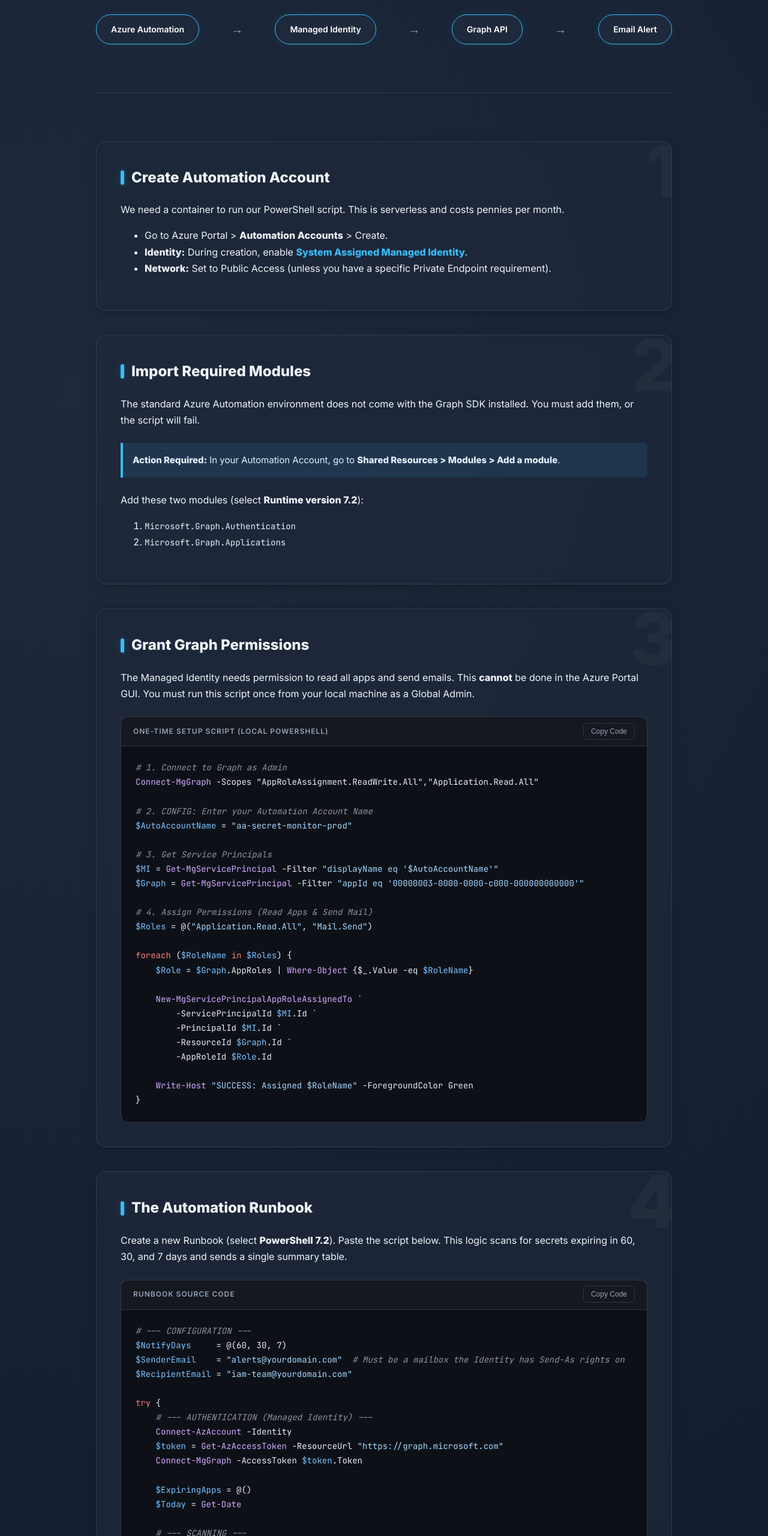
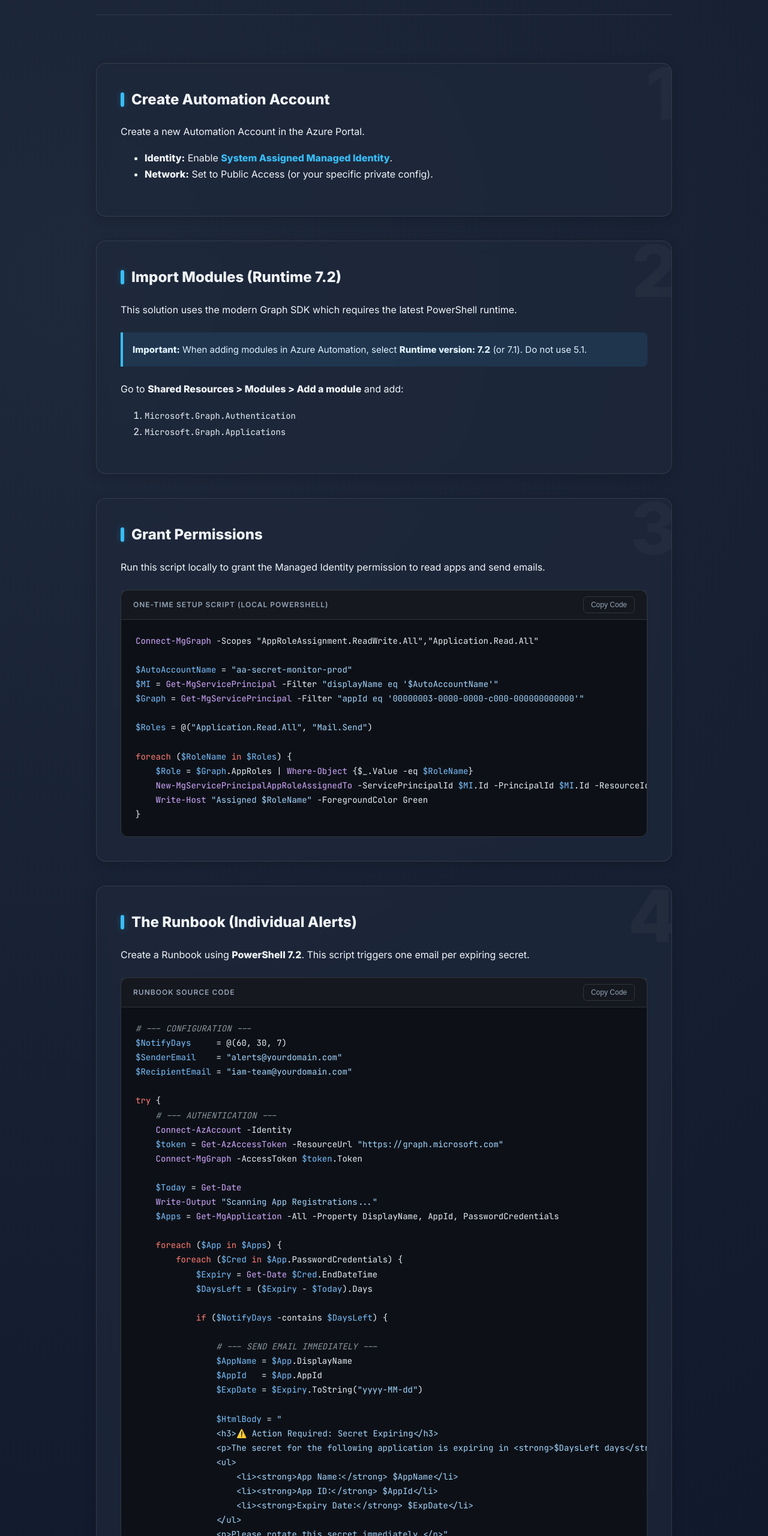
Before and after one commit to manohar2achari-alt/Automaton, a plain HTML site: page index.html in a window 1280 px wide. Shown: the part 240-2800 px from the top of the page at 60% size. Drawn offline with Linux system fonts and the light colour scheme.

Commit message:
Update index.html

```diff
--- a/index.html
+++ b/index.html
@@ -3,9 +3,10 @@
 <head>
 <meta charset="UTF-8">
 <meta name="viewport" content="width=device-width, initial-scale=1.0">
-<title>Azure Secret Monitor | Implementation Guide</title>
-<meta name="description" content="Step-by-step guide to automating Azure App Registration secret expiry alerts using Managed Identity and PowerShell.">
-<meta name="robots" content="noindex, nofollow"> <link rel="preconnect" href="https://fonts.googleapis.com">
+<title>Azure Secret Monitor | Setup Guide</title>
+<meta name="robots" content="noindex, nofollow">
+
+<link rel="preconnect" href="https://fonts.googleapis.com">
 <link href="https://fonts.googleapis.com/css2?family=Inter:wght@300;400;600;800&family=JetBrains+Mono:wght@400;700&display=swap" rel="stylesheet">
 
 <style>
@@ -32,7 +33,6 @@
     -webkit-font-smoothing: antialiased;
   }
 
-  /* LAYOUT */
   .container {
     max-width: 960px;
     margin: 0 auto;
@@ -76,7 +76,6 @@
     overflow: hidden;
   }
 
-  /* Number Badge */
   .step-number {
     position: absolute;
     top: -10px;
@@ -106,28 +105,6 @@
     box-shadow: 0 0 10px var(--accent-glow);
   }
 
-  /* DIAGRAM FLOW */
-  .flow-diagram {
-    display: flex;
-    justify-content: space-between;
-    align-items: center;
-    margin: 40px 0;
-    flex-wrap: wrap;
-    gap: 20px;
-  }
-  .flow-node {
-    background: #1e293b;
-    border: 1px solid var(--accent);
-    padding: 12px 24px;
-    border-radius: 50px;
-    font-size: 14px;
-    font-weight: 600;
-    text-align: center;
-    color: #fff;
-    box-shadow: 0 0 15px rgba(56, 189, 248, 0.1);
-  }
-  .flow-arrow { color: var(--text-secondary); font-size: 20px; }
-
   /* CODE BLOCKS */
   .code-container {
     background: var(--code-bg);
@@ -151,11 +128,7 @@
     letter-spacing: 1px;
   }
 
-  pre {
-    margin: 0;
-    padding: 24px;
-    overflow-x: auto;
-  }
+  pre { margin: 0; padding: 24px; overflow-x: auto; }
 
   code {
     font-family: 'JetBrains Mono', monospace;
@@ -163,7 +136,7 @@
     color: #e6edf3;
   }
 
-  /* SYNTAX HIGHLIGHTING (Manual) */
+  /* SYNTAX HIGHLIGHTING */
   .kwd { color: #ff7b72; } /* Keywords (pink) */
   .str { color: #a5d6ff; } /* Strings (blue) */
   .var { color: #79c0ff; } /* Variables (light blue) */
@@ -187,7 +160,7 @@
     border-color: var(--accent);
   }
 
-  /* WARNING/INFO BOX */
+  /* INFO BOX */
   .info-box {
     background: rgba(56, 189, 248, 0.1);
     border-left: 4px solid var(--accent);
@@ -206,13 +179,6 @@
     padding-top: 40px;
     border-top: 1px solid var(--border);
   }
-
-  /* RESPONSIVE */
-  @media (max-width: 768px) {
-    h1 { font-size: 32px; }
-    .flow-diagram { flex-direction: column; }
-    .flow-arrow { transform: rotate(90deg); }
-  }
 </style>
 </head>
 <body>
@@ -222,36 +188,26 @@
   <header>
     <h1>Azure Secret Monitor</h1>
     <div class="subtitle">Automated Security Hygiene for IAM Teams</div>
-    <div class="flow-diagram">
-      <div class="flow-node">Azure Automation</div>
-      <div class="flow-arrow">→</div>
-      <div class="flow-node">Managed Identity</div>
-      <div class="flow-arrow">→</div>
-      <div class="flow-node">Graph API</div>
-      <div class="flow-arrow">→</div>
-      <div class="flow-node">Email Alert</div>
-    </div>
   </header>
 
   <div class="step-card">
     <div class="step-number">1</div>
     <h2>Create Automation Account</h2>
-    <p>We need a container to run our PowerShell script. This is serverless and costs pennies per month.</p>
+    <p>Create a new Automation Account in the Azure Portal.</p>
     <ul>
-      <li>Go to Azure Portal > <strong>Automation Accounts</strong> > Create.</li>
-      <li><strong>Identity:</strong> During creation, enable <strong style="color:var(--accent)">System Assigned Managed Identity</strong>.</li>
-      <li><strong>Network:</strong> Set to Public Access (unless you have a specific Private Endpoint requirement).</li>
+      <li><strong>Identity:</strong> Enable <strong style="color:var(--accent)">System Assigned Managed Identity</strong>.</li>
+      <li><strong>Network:</strong> Set to Public Access (or your specific private config).</li>
     </ul>
   </div>
 
   <div class="step-card">
     <div class="step-number">2</div>
-    <h2>Import Required Modules</h2>
-    <p>The standard Azure Automation environment does not come with the Graph SDK installed. You must add them, or the script will fail.</p>
+    <h2>Import Modules (Runtime 7.2)</h2>
+    <p>This solution uses the modern Graph SDK which requires the latest PowerShell runtime.</p>
     <div class="info-box">
-      <strong>Action Required:</strong> In your Automation Account, go to <strong>Shared Resources > Modules > Add a module</strong>.
+      <strong>Important:</strong> When adding modules in Azure Automation, select <strong>Runtime version: 7.2</strong> (or 7.1). Do not use 5.1.
     </div>
-    <p>Add these two modules (select <strong>Runtime version 7.2</strong>):</p>
+    <p>Go to <strong>Shared Resources > Modules > Add a module</strong> and add:</p>
     <ol>
       <li><code>Microsoft.Graph.Authentication</code></li>
       <li><code>Microsoft.Graph.Applications</code></li>
@@ -260,45 +216,34 @@
 
   <div class="step-card">
     <div class="step-number">3</div>
-    <h2>Grant Graph Permissions</h2>
-    <p>The Managed Identity needs permission to read all apps and send emails. This <strong>cannot</strong> be done in the Azure Portal GUI. You must run this script once from your local machine as a Global Admin.</p>
+    <h2>Grant Permissions</h2>
+    <p>Run this script locally to grant the Managed Identity permission to read apps and send emails.</p>
 
     <div class="code-container">
       <div class="code-header">
         <span>One-Time Setup Script (Local PowerShell)</span>
         <button class="copy-btn" onclick="copyCode('code1')">Copy Code</button>
       </div>
-      <pre><code id="code1"><span class="cmt"># 1. Connect to Graph as Admin</span>
-<span class="cmd">Connect-MgGraph</span> -Scopes "AppRoleAssignment.ReadWrite.All","Application.Read.All"
+      <pre><code id="code1"><span class="cmd">Connect-MgGraph</span> -Scopes "AppRoleAssignment.ReadWrite.All","Application.Read.All"
 
-<span class="cmt"># 2. CONFIG: Enter your Automation Account Name</span>
 <span class="var">$AutoAccountName</span> = <span class="str">"aa-secret-monitor-prod"</span>
-
-<span class="cmt"># 3. Get Service Principals</span>
 <span class="var">$MI</span> = <span class="cmd">Get-MgServicePrincipal</span> -Filter <span class="str">"displayName eq '$AutoAccountName'"</span>
 <span class="var">$Graph</span> = <span class="cmd">Get-MgServicePrincipal</span> -Filter <span class="str">"appId eq '00000003-0000-0000-c000-000000000000'"</span>
 
-<span class="cmt"># 4. Assign Permissions (Read Apps & Send Mail)</span>
 <span class="var">$Roles</span> = @(<span class="str">"Application.Read.All"</span>, <span class="str">"Mail.Send"</span>)
 
 <span class="kwd">foreach</span> (<span class="var">$RoleName</span> <span class="kwd">in</span> <span class="var">$Roles</span>) {
     <span class="var">$Role</span> = <span class="var">$Graph</span>.AppRoles | <span class="cmd">Where-Object</span> {$_.Value -eq <span class="var">$RoleName</span>}
-
-    <span class="cmd">New-MgServicePrincipalAppRoleAssignedTo</span> `
-        -ServicePrincipalId <span class="var">$MI</span>.Id `
-        -PrincipalId <span class="var">$MI</span>.Id `
-        -ResourceId <span class="var">$Graph</span>.Id `
-        -AppRoleId <span class="var">$Role</span>.Id
-
-    <span class="cmd">Write-Host</span> <span class="str">"SUCCESS: Assigned $RoleName"</span> -ForegroundColor Green
+    <span class="cmd">New-MgServicePrincipalAppRoleAssignedTo</span> -ServicePrincipalId <span class="var">$MI</span>.Id -PrincipalId <span class="var">$MI</span>.Id -ResourceId <span class="var">$Graph</span>.Id -AppRoleId <span class="var">$Role</span>.Id
+    <span class="cmd">Write-Host</span> <span class="str">"Assigned $RoleName"</span> -ForegroundColor Green
 }</code></pre>
     </div>
   </div>
 
   <div class="step-card">
     <div class="step-number">4</div>
-    <h2>The Automation Runbook</h2>
-    <p>Create a new Runbook (select <strong>PowerShell 7.2</strong>). Paste the script below. This logic scans for secrets expiring in 60, 30, and 7 days and sends a single summary table.</p>
+    <h2>The Runbook (Individual Alerts)</h2>
+    <p>Create a Runbook using <strong>PowerShell 7.2</strong>. This script triggers one email per expiring secret.</p>
 
     <div class="code-container">
       <div class="code-header">
@@ -307,19 +252,16 @@
       </div>
       <pre><code id="code2"><span class="cmt"># --- CONFIGURATION ---</span>
 <span class="var">$NotifyDays</span>     = @(60, 30, 7)
-<span class="var">$SenderEmail</span>    = <span class="str">"alerts@yourdomain.com"</span>  <span class="cmt"># Must be a mailbox the Identity has Send-As rights on</span>
+<span class="var">$SenderEmail</span>    = <span class="str">"alerts@yourdomain.com"</span>
 <span class="var">$RecipientEmail</span> = <span class="str">"iam-team@yourdomain.com"</span>
 
 <span class="kwd">try</span> {
-    <span class="cmt"># --- AUTHENTICATION (Managed Identity) ---</span>
+    <span class="cmt"># --- AUTHENTICATION ---</span>
     <span class="cmd">Connect-AzAccount</span> -Identity
     <span class="var">$token</span> = <span class="cmd">Get-AzAccessToken</span> -ResourceUrl <span class="str">"https://graph.microsoft.com"</span>
     <span class="cmd">Connect-MgGraph</span> -AccessToken <span class="var">$token</span>.Token
 
-    <span class="var">$ExpiringApps</span> = @()
     <span class="var">$Today</span> = <span class="cmd">Get-Date</span>
-
-    <span class="cmt"># --- SCANNING ---</span>
     <span class="cmd">Write-Output</span> <span class="str">"Scanning App Registrations..."</span>
     <span class="var">$Apps</span> = <span class="cmd">Get-MgApplication</span> -All -Property DisplayName, AppId, PasswordCredentials
 
@@ -329,51 +271,36 @@
             <span class="var">$DaysLeft</span> = (<span class="var">$Expiry</span> - <span class="var">$Today</span>).Days
 
             <span class="kwd">if</span> (<span class="var">$NotifyDays</span> -contains <span class="var">$DaysLeft</span>) {
-                <span class="var">$ExpiringApps</span> += [PSCustomObject]@{
-                    Name       = <span class="var">$App</span>.DisplayName
-                    AppId      = <span class="var">$App</span>.AppId
-                    DaysLeft   = <span class="var">$DaysLeft</span>
-                    ExpiryDate = <span class="var">$Expiry</span>.ToString(<span class="str">"yyyy-MM-dd"</span>)
-                }
-            }
-        }
-    }
 
-    <span class="cmt"># --- REPORTING ---</span>
-    <span class="kwd">if</span> (<span class="var">$ExpiringApps</span>.Count -gt 0) {
-        <span class="var">$Style</span> = <span class="str">"border: 1px solid #ddd; padding: 8px;"</span>
-        <span class="var">$Rows</span> = <span class="str">""</span>
+                <span class="cmt"># --- SEND EMAIL IMMEDIATELY ---</span>
+                <span class="var">$AppName</span> = <span class="var">$App</span>.DisplayName
+                <span class="var">$AppId</span>   = <span class="var">$App</span>.AppId
+                <span class="var">$ExpDate</span> = <span class="var">$Expiry</span>.ToString(<span class="str">"yyyy-MM-dd"</span>)
 
-        <span class="kwd">foreach</span> (<span class="var">$Row</span> <span class="kwd">in</span> <span class="var">$ExpiringApps</span>) {
-            <span class="var">$Rows</span> += <span class="str">"&lt;tr&gt;&lt;td style='$Style'&gt;$($Row.Name)&lt;/td&gt;&lt;td style='$Style'&gt;$($Row.DaysLeft)&lt;/td&gt;&lt;td style='$Style'&gt;$($Row.ExpiryDate)&lt;/td&gt;&lt;/tr&gt;"</span>
-        }
-
-        <span class="var">$Body</span> = <span class="str">"
-        &lt;h3 style='font-family:sans-serif;'&gt;⚠️ App Secrets Expiring&lt;/h3&gt;
-        &lt;table style='border-collapse:collapse; width:100%; font-family:sans-serif;'&gt;
-            &lt;tr style='background-color:#f2f2f2;'&gt;
-                &lt;th style='$Style'&gt;App Name&lt;/th&gt;
-                &lt;th style='$Style'&gt;Days Left&lt;/th&gt;
-                &lt;th style='$Style'&gt;Expiry Date&lt;/th&gt;
-            &lt;/tr&gt;
-            $Rows
-        &lt;/table&gt;"</span>
+                <span class="var">$HtmlBody</span> = <span class="str">"
+                &lt;h3&gt;⚠️ Action Required: Secret Expiring&lt;/h3&gt;
+                &lt;p&gt;The secret for the following application is expiring in &lt;strong&gt;$DaysLeft days&lt;/strong&gt;.&lt;/p&gt;
+                &lt;ul&gt;
+                    &lt;li&gt;&lt;strong&gt;App Name:&lt;/strong&gt; $AppName&lt;/li&gt;
+                    &lt;li&gt;&lt;strong&gt;App ID:&lt;/strong&gt; $AppId&lt;/li&gt;
+                    &lt;li&gt;&lt;strong&gt;Expiry Date:&lt;/strong&gt; $ExpDate&lt;/li&gt;
+                &lt;/ul&gt;
+                &lt;p&gt;Please rotate this secret immediately.&lt;/p&gt;"</span>
 
                 <span class="var">$Params</span> = @{
                     Message = @{
-                Subject = <span class="str">"Action Required: $($ExpiringApps.Count) Apps Expiring"</span>
-                Body = @{ ContentType = <span class="str">"HTML"</span>; Content = <span class="var">$Body</span> }
+                        Subject = <span class="str">"ALERT: Secret for '$AppName' expires in $DaysLeft days"</span>
+                        Body = @{ ContentType = <span class="str">"HTML"</span>; Content = <span class="var">$HtmlBody</span> }
                         ToRecipients = @( @{ EmailAddress = @{ Address = <span class="var">$RecipientEmail</span> } } )
                     }
                     SaveToSentItems = <span class="str">"false"</span>
                 }
 
                 <span class="cmd">Send-MgUserMail</span> -UserId <span class="var">$SenderEmail</span> -BodyParameter <span class="var">$Params</span>
-        <span class="cmd">Write-Output</span> <span class="str">"Email sent successfully."</span>
-    } <span class="kwd">else</span> {
-        <span class="cmd">Write-Output</span> <span class="str">"No secrets expiring within the 60, 30, or 7 day window."</span>
+                <span class="cmd">Write-Output</span> <span class="str">"Sent alert for $AppName ($DaysLeft days left)"</span>
             }
-
+        }
+    }
 } <span class="kwd">catch</span> {
     <span class="cmd">Write-Error</span> <span class="str">"Runbook failed: $_"</span>
 }</code></pre>
@@ -381,7 +308,7 @@
   </div>
 
   <footer>
-    <p>Last Updated: 2025 · Designed for Cloud Security Ops</p>
+    <p>Last Updated: 2025 · Cloud Security Operations</p>
   </footer>
 
 </div>
```
Lines whose indentation alone changed are shown as unchanged.
